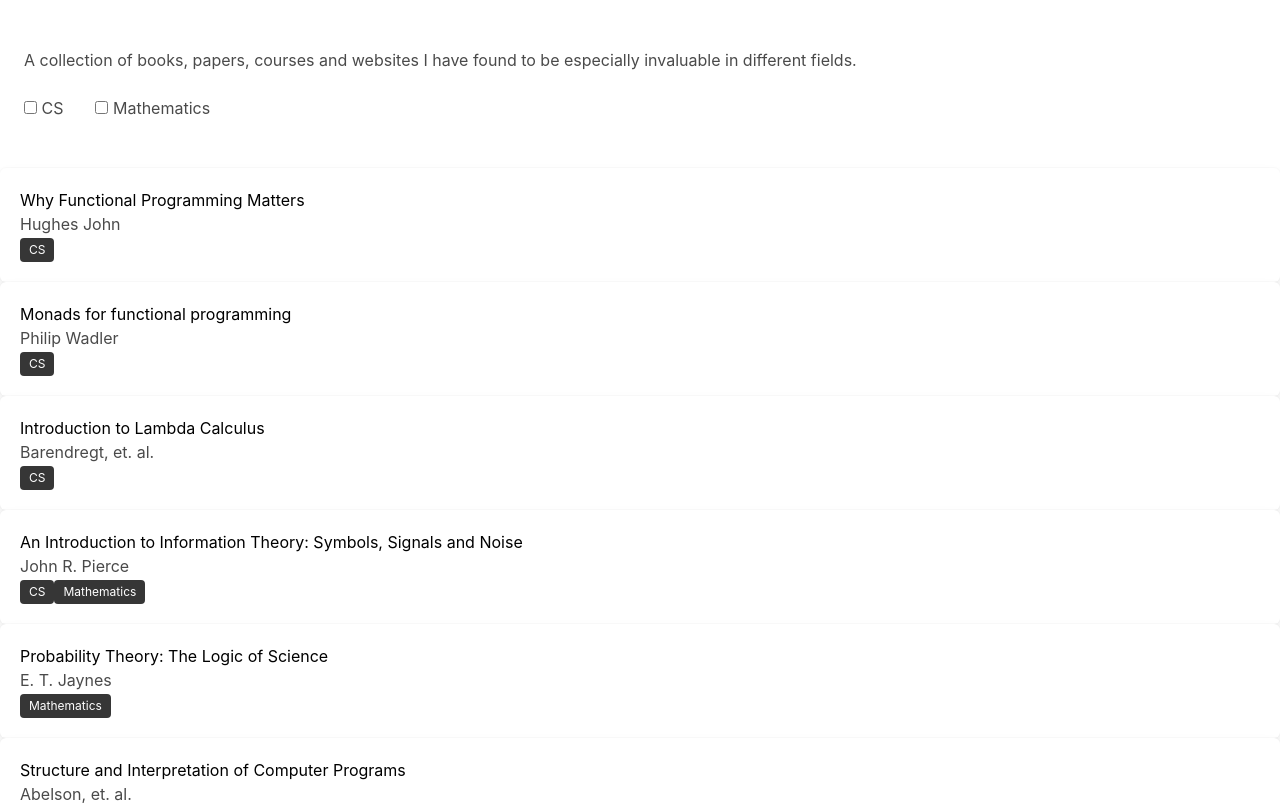
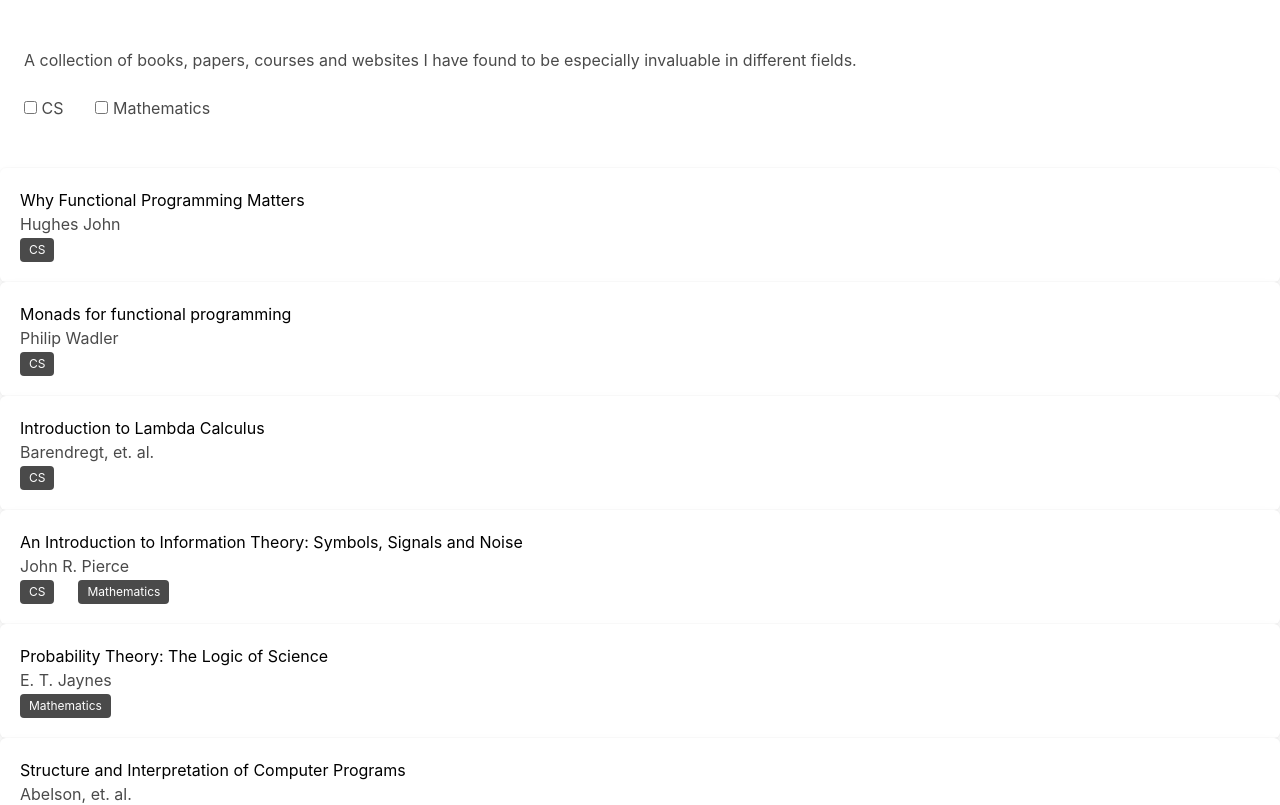
Before and after one commit to davidahmed/personal-homepage, a Vue app: page / in a window 1280 px wide. Shown: the top 805 px of the page. Built offline with nearby package versions, Linux system fonts and the light colour scheme.

Commit message:
Added proper spacing (using CSS margin) to the field tags

```diff
--- a/src/components/Book.vue
+++ b/src/components/Book.vue
@@ -2,7 +2,7 @@
   <div class='box'>
     <h2> {{ book.title }} </h2>
     <p> {{ book.author }} </p>
-    <span class="tag is-dark" v-for="tag in book.field" :key="tag"> {{ tag }} </span>
+    <span class="tag has-text-white has-background-grey-dark" v-for="tag in book.field" :key="tag"> {{ tag }} </span>
 
   </div>
 </template>
@@ -16,9 +16,11 @@ export default {
 
 <!-- Add "scoped" attribute to limit CSS to this component only -->
 <style scoped>
-
+.tag{
+    margin-right:2em;
+}
 .display-card {
-  padding-left:2em;
+  padding-left:1em;
   text-align:left;
   border: 1px 1px 1px 1px;
 }
```
